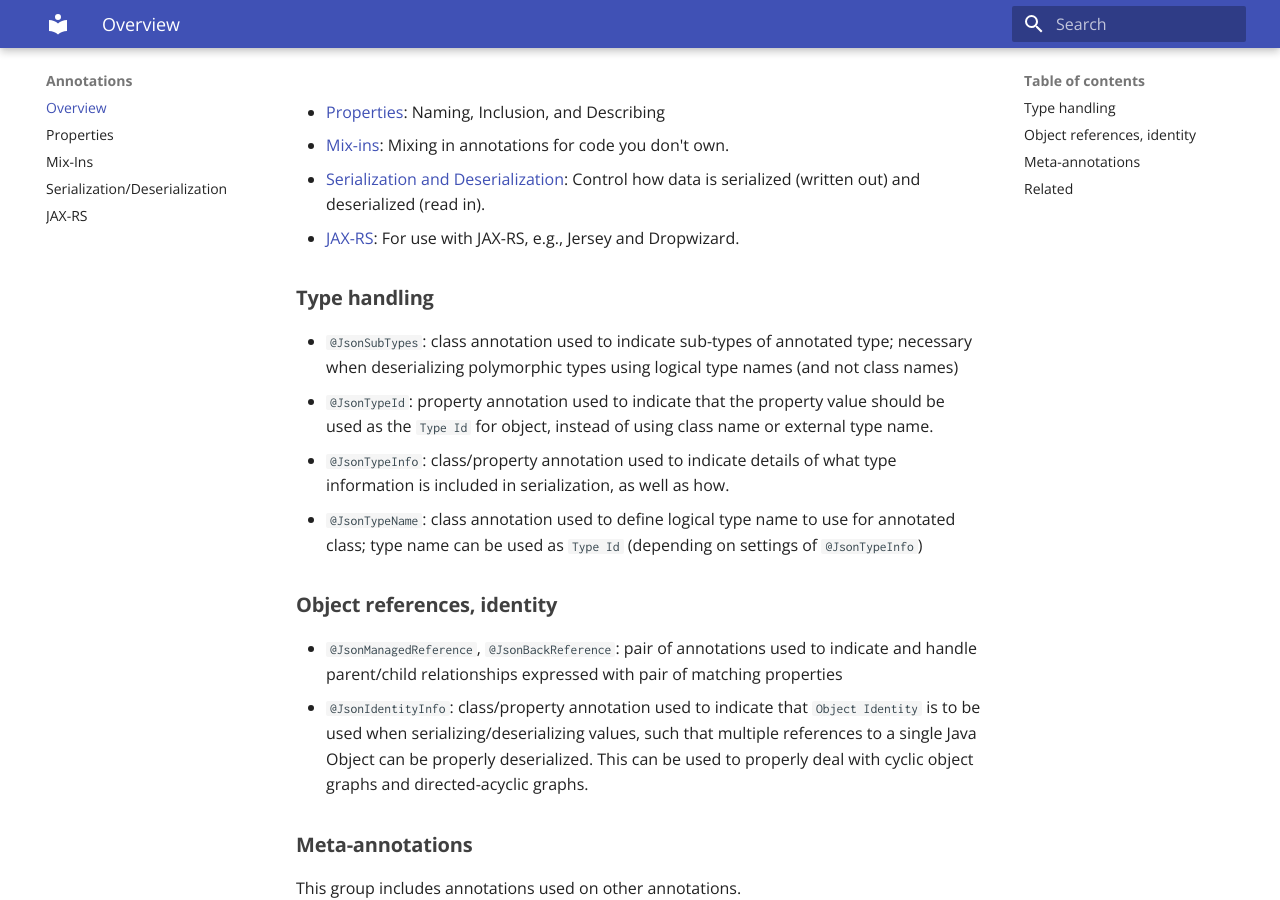
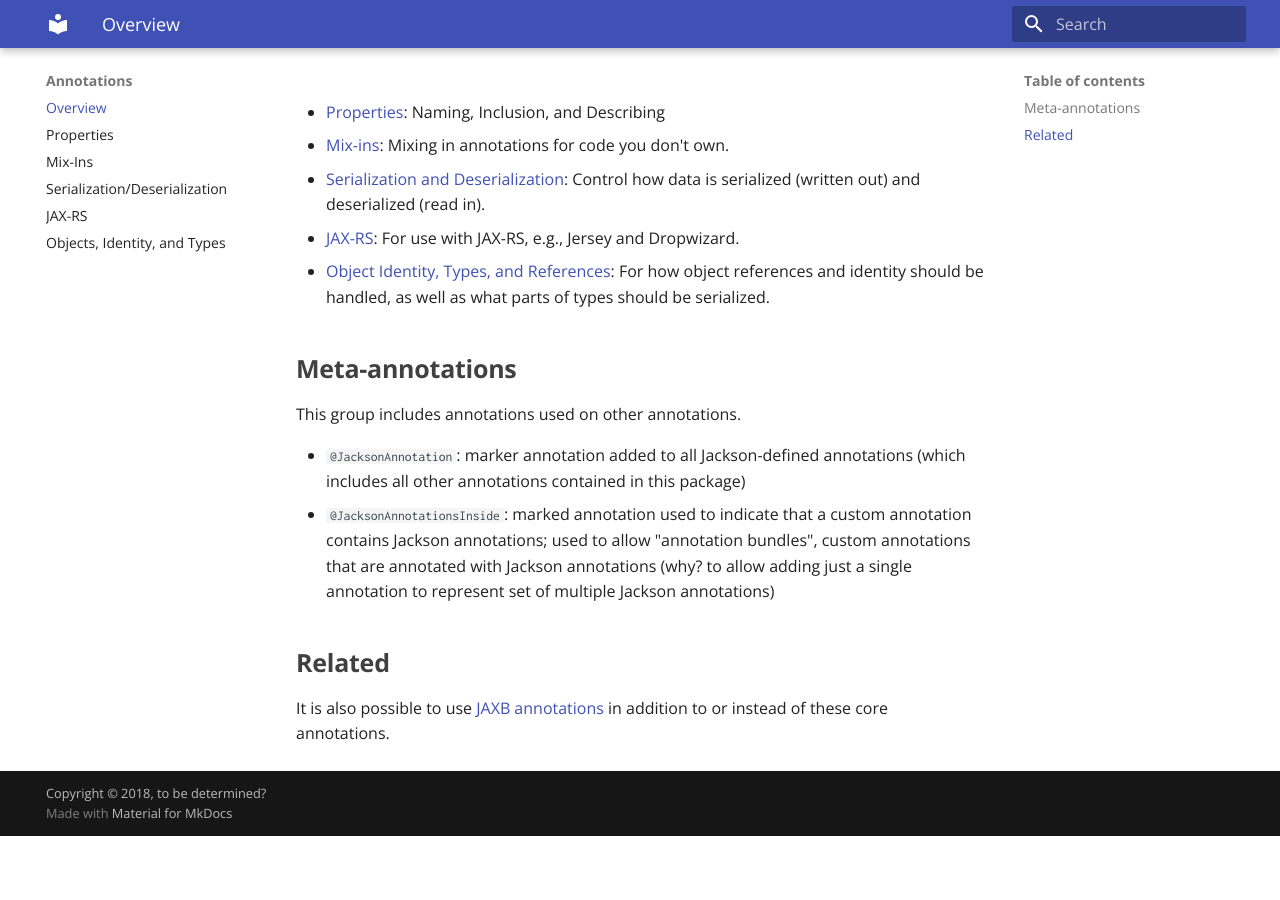
Before and after one commit to tedyoung/jackson-docs, an MkDocs documentation site: the page built from docs/annotations.md, in a window 1280 px wide and 900 px high, scrolled down 225 px. Built offline with MkDocs 1.6.1 and Material for MkDocs 9.7.7, drawn with Linux system fonts in a browser that asks for light colours; after the commit the page ends 1061 px from its top, so only the background shows below that.

Commit message:
Split out more annotation pages.

```diff
--- a/docs/annotations.md
+++ b/docs/annotations.md
@@ -5,20 +5,10 @@
 * [Mix-ins](annotations-mixins.md): Mixing in annotations for code you don't own.
 * [Serialization and Deserialization](annotations-serialization.md): Control how data is serialized (written out) and deserialized (read in).
 * [JAX-RS](annotations-jax-rs.md): For use with JAX-RS, e.g., Jersey and Dropwizard.
+* [Object Identity, Types, and References](annotations-identity-types-refs.md): For how object references and identity should be handled, as well as what parts of types should be serialized.
 
-### Type handling
 
-* `@JsonSubTypes`: class annotation used to indicate sub-types of annotated type; necessary when deserializing polymorphic types using logical type names (and not class names)
-* `@JsonTypeId`: property annotation used to indicate that the property value should be used as the `Type Id` for object, instead of using class name or external type name.
-* `@JsonTypeInfo`: class/property annotation used to indicate details of what type information is included in serialization, as well as how.
-* `@JsonTypeName`: class annotation used to define logical type name to use for annotated class; type name can be used as `Type Id` (depending on settings of `@JsonTypeInfo`)
-
-### Object references, identity
-
-* `@JsonManagedReference`, `@JsonBackReference`: pair of annotations used to indicate and handle parent/child relationships expressed with pair of matching properties
-* `@JsonIdentityInfo`: class/property annotation used to indicate that `Object Identity` is to be used when serializing/deserializing values, such that multiple references to a single Java Object can be properly deserialized. This can be used to properly deal with cyclic object graphs and directed-acyclic graphs.
-
-### Meta-annotations
+## Meta-annotations
 
 This group includes annotations used on other annotations.
 
--- a/mkdocs.yml
+++ b/mkdocs.yml
@@ -64,5 +64,6 @@ nav:
     - Mix-Ins: annotations-mixins.md
     - "Serialization/Deserialization": annotations-serialization.md
     - JAX-RS: annotations-jax-rs.md
+    - Objects, Identity, and Types: annotations-identity-types-refs.md
   - Streaming: streaming.md
   - Configuration: configuration.md
```
Also changed, not shown: docs/annotations-identity-types-refs.md (added, +11 -0 lines).
